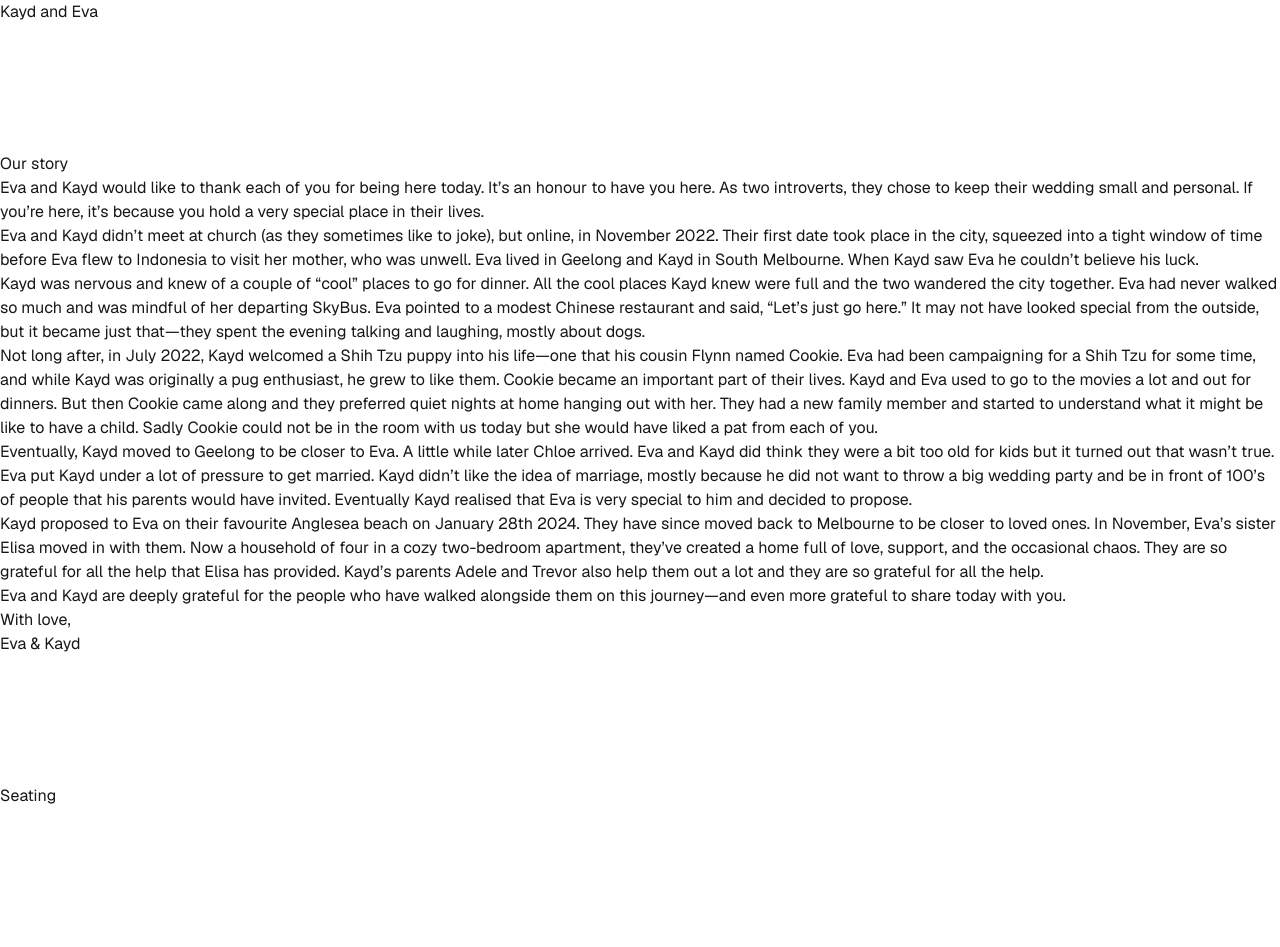
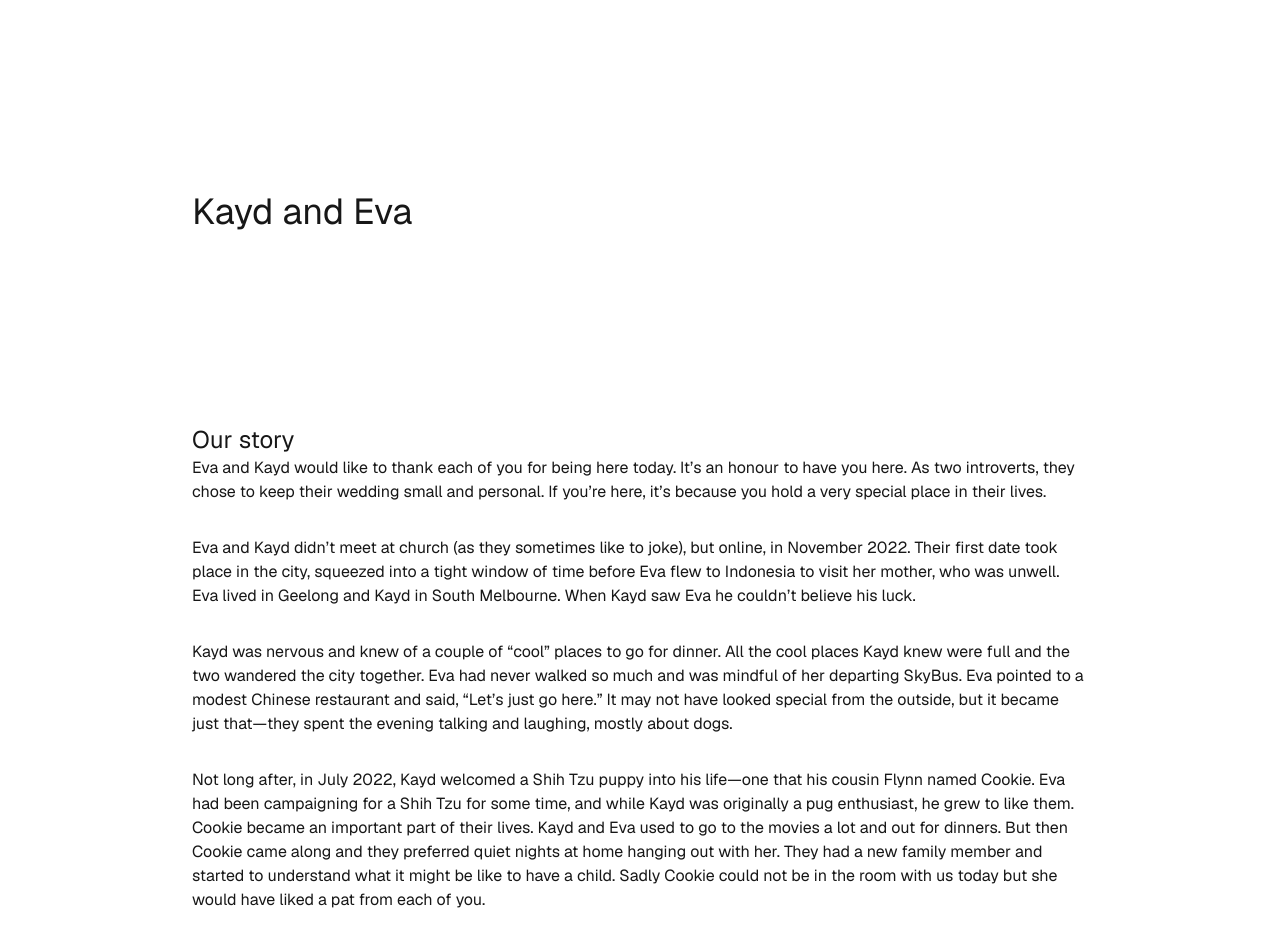
Before and after one commit to kaydwithers/kayd-and-eva, a Next.js app: page / in a window 1280 px wide. Shown: the top 947 px of the page. Built offline with nearby package versions, Linux system fonts and the light colour scheme.

Commit message:
fix: add some styling

```diff
--- a/src/app/components/OurStory/OurStory.tsx
+++ b/src/app/components/OurStory/OurStory.tsx
@@ -1,9 +1,9 @@
 export const OurStory = () => {
   return (
     <div className="mb-32">
-      <h2>Our story</h2>
+      <h2 className="text-2xl">Our story</h2>
 
-      <div className="">
+      <div className="flex flex-col gap-y-8">
         <p>
           Eva and Kayd would like to thank each of you for being here today.
           It’s an honour to have you here. As two introverts, they chose to keep
@@ -64,8 +64,10 @@
           with you.
         </p>
 
-        <p>With love,</p>
-        <p>Eva & Kayd</p>
+        <div className="">
+          <p>With love,</p>
+          <p>Eva & Kayd</p>
+        </div>
       </div>
     </div>
   );
--- a/src/app/components/Seating/Seating.tsx
+++ b/src/app/components/Seating/Seating.tsx
@@ -1,7 +1,7 @@
 export const Seating = () => {
   return (
     <div className="flex flex-col gap-y-48">
-      <h2>Seating</h2>
+      <h2 className="text-2xl">Seating</h2>
 
       <div className="">
         <div className="grid grid-cols-10 text-center">
--- a/src/app/page.tsx
+++ b/src/app/page.tsx
@@ -4,13 +4,13 @@
 export default function Home() {
   return (
     <div className="font-[family-name:var(--font-geist-sans)]">
-      <div className="mb-32">
-        <h1>Kayd and Eva</h1>
+      <div className="flex flex-col gap-y-48 p-12 lg:p-48">
+        <h1 className="text-4xl">Kayd and Eva</h1>
+
+        <OurStory />
+
+        <Seating />
       </div>
-
-      <OurStory />
-
-      <Seating />
     </div>
   );
 }
```
